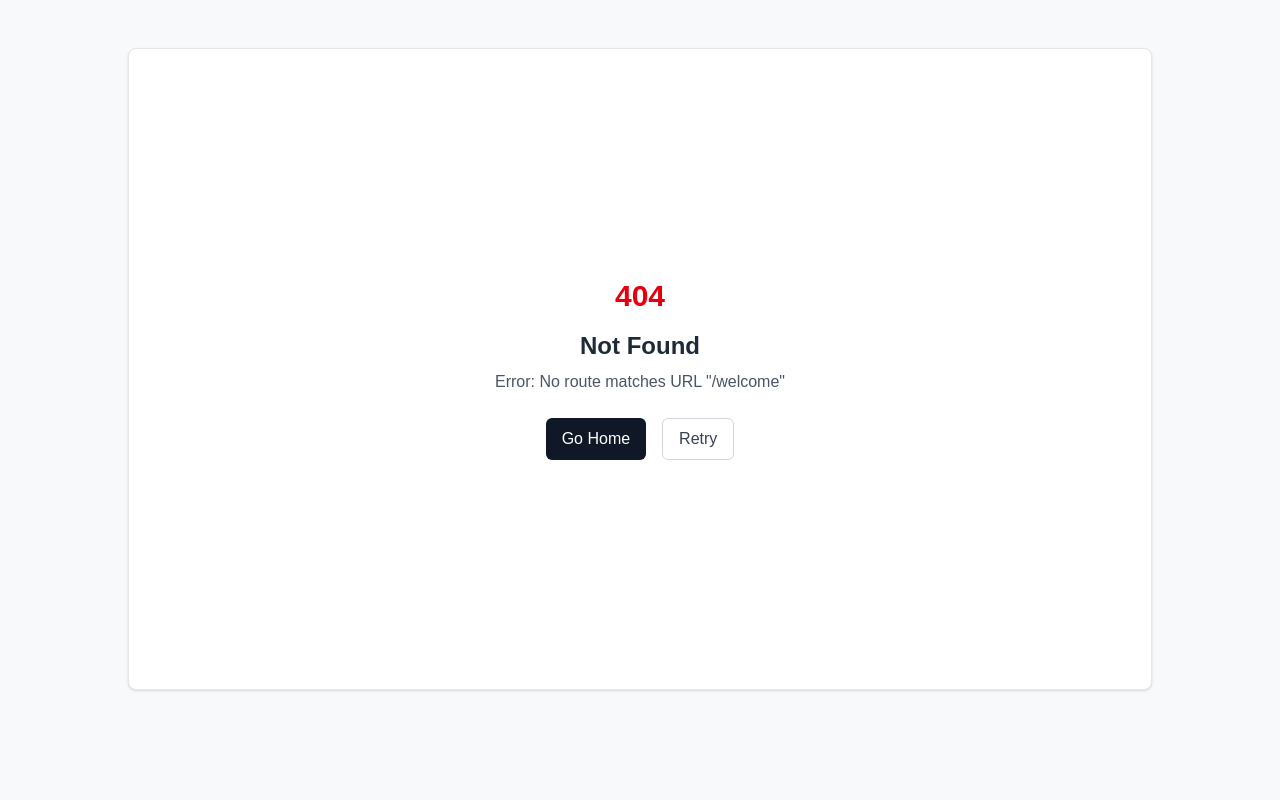
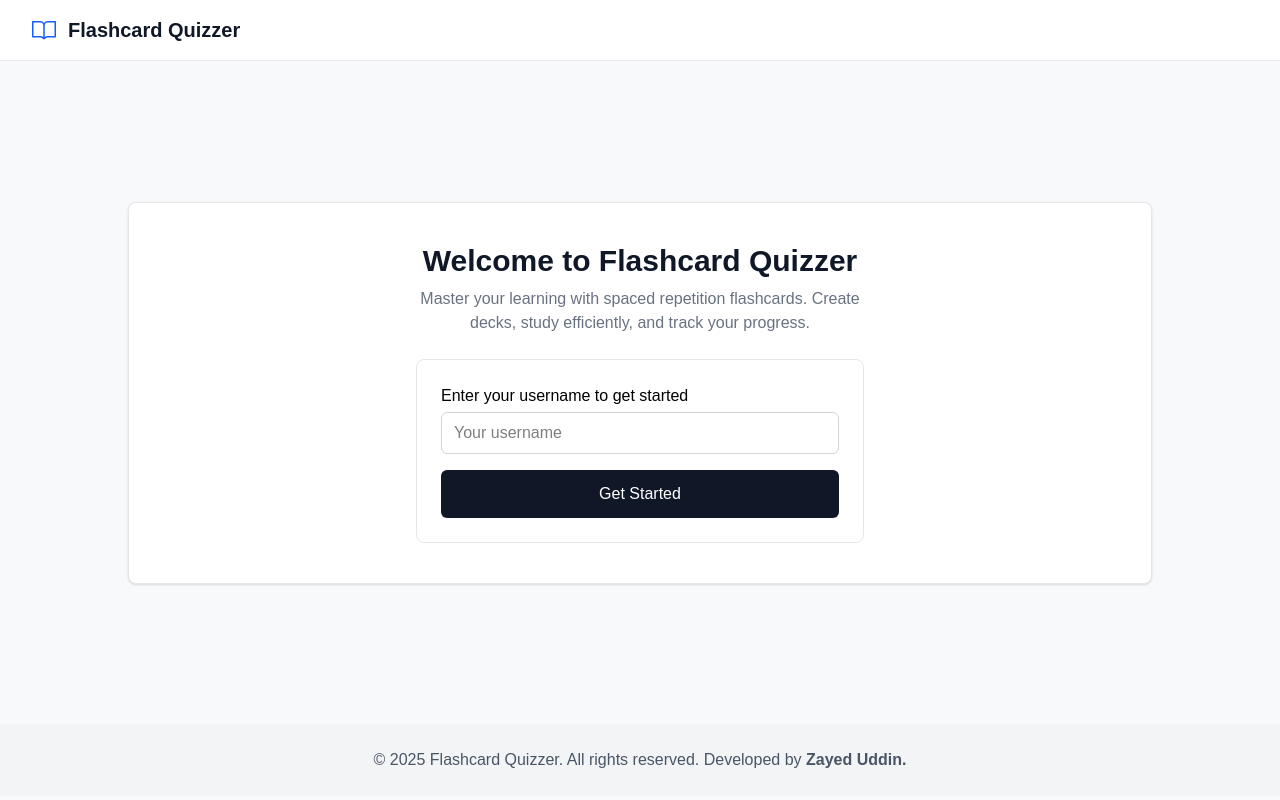
Before and after one commit to Zayed-Mohammed-Uddin/flashcard-quizzer, a React (Vite) app: page /welcome in a window 1280 px wide. Before the commit this address had no page. Built offline with nearby package versions, Linux system fonts and the light colour scheme; a web font is replaced by a local one.

Commit message:
added protected route

```diff
--- /dev/null
+++ b/src/components/LandingPage.jsx
@@ -0,0 +1,29 @@
+import { useSelector } from "react-redux";
+import { Navigate } from "react-router-dom";
+import { Heading, SubText, ContentHeader } from "../ui";
+import CreateUser from "./User/CreateUser";
+import { selectUsername } from "./User/slice/userSlice";
+
+function LandingPage() {
+	const username = useSelector(selectUsername);
+
+	if (username) {
+		return <Navigate to="/" replace />;
+	}
+
+	return (
+		<div className="max-w-md mx-auto">
+			<ContentHeader type="vertical">
+				<Heading as="h1">Welcome to Flashcard Quizzer</Heading>
+				<SubText className="text-center">
+					Master your learning with spaced repetition flashcards.
+					Create decks, study efficiently, and track your progress.
+				</SubText>
+			</ContentHeader>
+
+			<CreateUser />
+		</div>
+	);
+}
+
+export default LandingPage;
--- /dev/null
+++ b/src/components/User/CreateUser.jsx
@@ -0,0 +1,72 @@
+import { useForm } from "react-hook-form";
+import { useDispatch } from "react-redux";
+import { useNavigate, useLocation } from "react-router-dom";
+import { setUsername } from "./slice/userSlice";
+import { Form, FormGroup, Input, Label, Button } from "../../ui";
+
+function CreateUser() {
+	const dispatch = useDispatch();
+	const navigate = useNavigate();
+	const location = useLocation();
+
+	const {
+		register,
+		handleSubmit,
+		formState: { errors, isSubmitting },
+	} = useForm();
+
+	const onSubmit = (data) => {
+		dispatch(setUsername(data.username));
+
+		const from = location.state?.from?.pathname || "/";
+		navigate(from, { replace: true });
+	};
+
+	return (
+		<Form onSubmit={handleSubmit(onSubmit)}>
+			<FormGroup>
+				<Label htmlFor="username">
+					Enter your username to get started
+				</Label>
+				<Input
+					id="username"
+					type="text"
+					placeholder="Your username"
+					{...register("username", {
+						required: "Username is required",
+						minLength: {
+							value: 2,
+							message: "Username must be at least 2 characters",
+						},
+						maxLength: {
+							value: 50,
+							message: "Username must be less than 50 characters",
+						},
+						pattern: {
+							value: /^[a-zA-Z0-9_-]+$/,
+							message:
+								"Username can only contain letters, numbers, hyphens, and underscores",
+						},
+					})}
+				/>
+				{errors.username && (
+					<p className="text-red-600 text-sm mt-1">
+						{errors.username.message}
+					</p>
+				)}
+			</FormGroup>
+
+			<Button
+				type="submit"
+				variant="primary"
+				size="lg"
+				disabled={isSubmitting}
+				className="w-full"
+			>
+				{isSubmitting ? "Getting Started..." : "Get Started"}
+			</Button>
+		</Form>
+	);
+}
+
+export default CreateUser;
--- /dev/null
+++ b/src/components/User/slice/userSlice.js
@@ -0,0 +1,26 @@
+import { createSlice } from "@reduxjs/toolkit";
+
+const initialState = {
+	username: localStorage.getItem("username") || null,
+};
+
+const userSlice = createSlice({
+	name: "user",
+	initialState,
+	reducers: {
+		setUsername: (state, action) => {
+			state.username = action.payload;
+			localStorage.setItem("username", action.payload);
+		},
+		clearUsername: (state) => {
+			state.username = null;
+			localStorage.removeItem("username");
+		},
+	},
+});
+
+export const { setUsername, clearUsername } = userSlice.actions;
+
+export const selectUsername = (state) => state.user.username;
+
+export default userSlice.reducer;
--- a/src/store/store.js
+++ b/src/store/store.js
@@ -1,9 +1,11 @@
 import { configureStore } from "@reduxjs/toolkit";
 import decksReducer from "../components/Deck/slice/decksSlice";
+import userReducer from "../components/User/slice/userSlice";
 
 const store = configureStore({
 	reducer: {
 		decks: decksReducer,
+		user: userReducer,
 	},
 });
 
--- a/src/ui/Heading.jsx
+++ b/src/ui/Heading.jsx
@@ -3,15 +3,15 @@ import tw from "tailwind-styled-components";
 const StyledHeading = tw.h1`
   ${(props) => {
 		if (props.as === "h1") {
-			return "text-2xl sm:text-3xl font-bold mb-1";
+			return "text-2xl sm:text-3xl font-bold mb-2 text-center";
 		}
 		if (props.as === "h2") {
-			return "text-xl sm:text-2xl font-semibold mb-1";
+			return "text-xl sm:text-2xl font-semibold mb-2 text-center";
 		}
 		if (props.as === "h3") {
-			return "text-lg sm:text-xl font-semibold mb-1";
+			return "text-lg sm:text-xl font-semibold mb-2 text-center";
 		}
-		return "text-base sm:text-lg font-medium mb-1";
+		return "text-base sm:text-lg font-medium mb-2 text-center";
   }}
   text-gray-900
 `;
--- a/src/ui/Navigation.jsx
+++ b/src/ui/Navigation.jsx
@@ -1,7 +1,14 @@
 import tw from "tailwind-styled-components";
+import { useSelector, useDispatch } from "react-redux";
+import { useNavigate } from "react-router-dom";
 import { GoBook } from "react-icons/go";
-import { FaUser } from "react-icons/fa";
+import { FaUser, FaSignOutAlt } from "react-icons/fa";
 import { APP_CONFIG } from "../utils";
+import {
+	selectUsername,
+	clearUsername,
+} from "../components/User/slice/userSlice";
+import Button from "./Button";
 
 const StyledNavigation = tw.nav`
   bg-white
@@ -69,6 +76,15 @@ const UserName = tw.span`
 `;
 
 function Navigation() {
+	const username = useSelector(selectUsername);
+	const dispatch = useDispatch();
+	const navigate = useNavigate();
+
+	const handleLogout = () => {
+		dispatch(clearUsername());
+		navigate("/welcome");
+	};
+
 	return (
 		<StyledNavigation>
 			<NavContentLeft>
@@ -78,12 +94,24 @@ function Navigation() {
 				<Title>{APP_CONFIG.APP_NAME}</Title>
 			</NavContentLeft>
 			<NavContentRight>
-				<UserSection>
-					<UserAvatar>
-						<FaUser className="w-4 h-4" />
-					</UserAvatar>
-					<UserName>{APP_CONFIG.USER_NAME}</UserName>
-				</UserSection>
+				{username && (
+					<>
+						<UserSection>
+							<UserAvatar>
+								<FaUser className="w-4 h-4" />
+							</UserAvatar>
+							<UserName>{username}</UserName>
+						</UserSection>
+						<Button
+							variant="ghost"
+							size="sm"
+							onClick={handleLogout}
+							className="p-2"
+						>
+							<FaSignOutAlt className="w-4 h-4" />
+						</Button>
+					</>
+				)}
 			</NavContentRight>
 		</StyledNavigation>
 	);
--- /dev/null
+++ b/src/ui/ProtectedRoute.jsx
@@ -0,0 +1,16 @@
+import { useSelector } from "react-redux";
+import { Navigate, useLocation, Outlet } from "react-router-dom";
+import { selectUsername } from "../components/User/slice/userSlice";
+
+function ProtectedRoute() {
+	const username = useSelector(selectUsername);
+	const location = useLocation();
+
+	if (!username) {
+		return <Navigate to="/welcome" state={{ from: location }} replace />;
+	}
+
+	return <Outlet />;
+}
+
+export default ProtectedRoute;
```
Also changed, not shown: src/App.jsx (+19 -6 lines).
